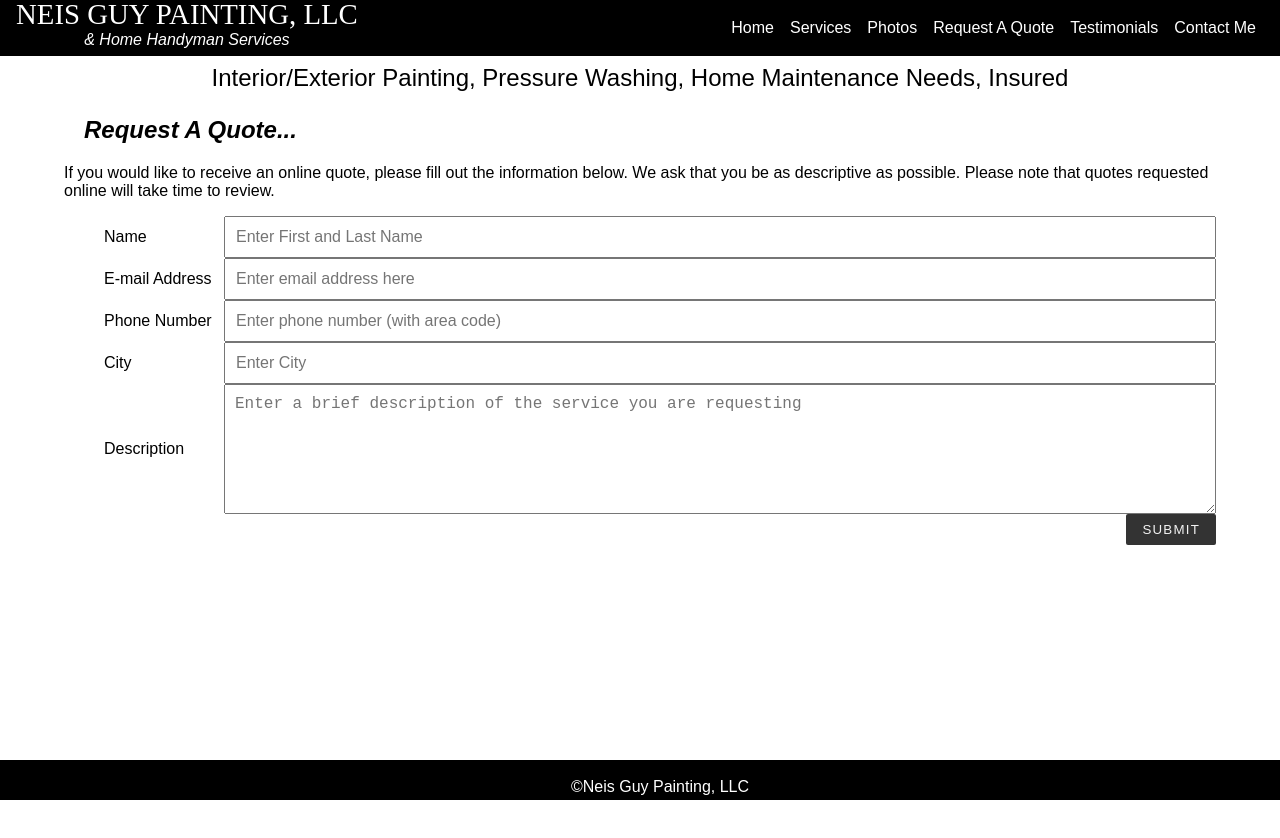
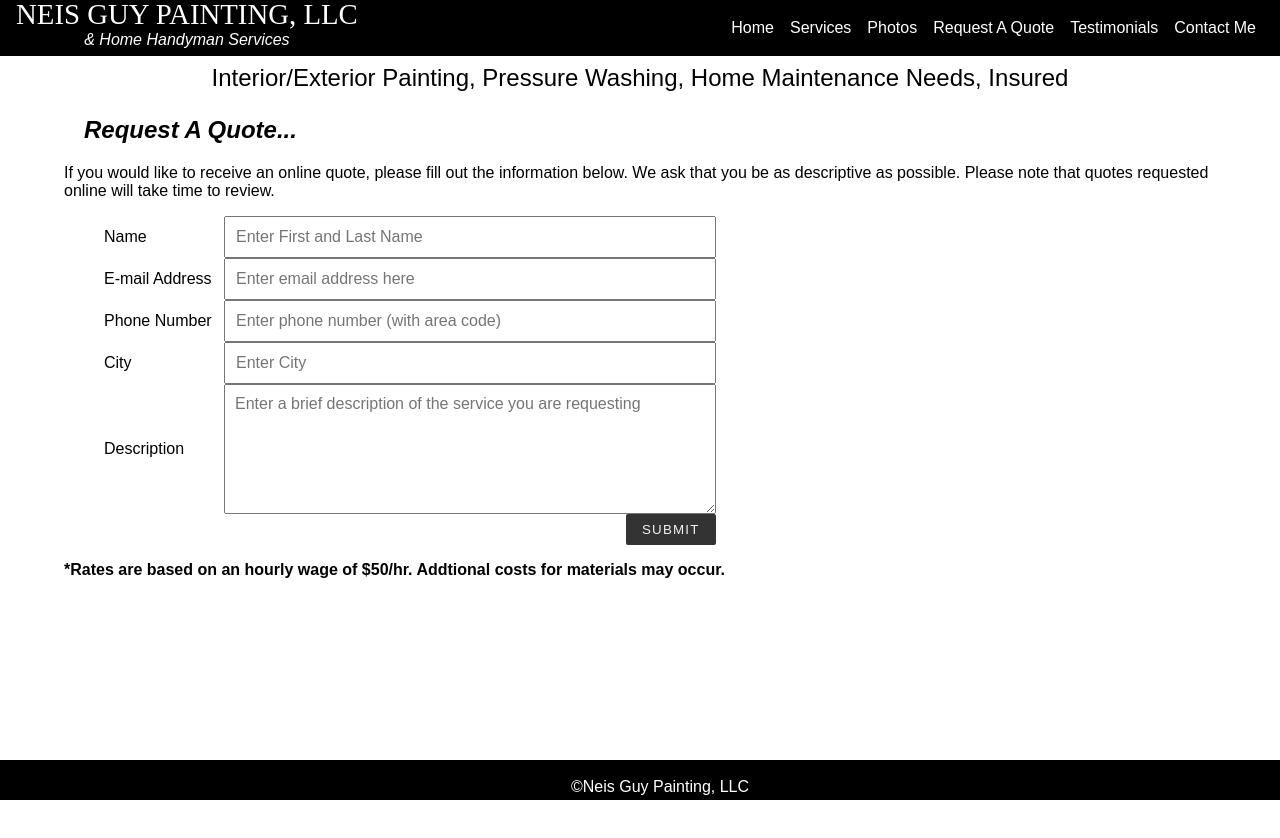
Before and after one commit to Matt-Neis/neis-guy-painting, a React (Create React App) app: page /quotes in a window 1280 px wide. Shown: the top 838 px of the page. Built offline with nearby package versions, Linux system fonts and the light colour scheme.

Commit message:
Edited css to format based on page size

```diff
--- a/src/Client/CSS/Quotes.css
+++ b/src/Client/CSS/Quotes.css
@@ -5,10 +5,12 @@
   flex-wrap: wrap;
   align-items: center;
   font-family: sans-serif;
+  width: 55%
 }
 
 .flex-outer > li > label,
 .flex-outer li p {
+  /*flex: 1 0 120px; */
   flex: 1 0 120px;
   max-width: 120px;
 }
@@ -26,13 +28,15 @@
     color: #f2f2f2;
     text-transform: uppercase;
     letter-spacing: .09em;
-    border-radius: 2px;
+    border-radius: 2px; /* rounds out the edges of button */
+    font-family: sans-serif;
   }
 
 .flex-outer li input,
 .flex-outer li textarea {
   padding: 10px;
   font-size: 16px;
+  font-family: sans-serif;
 }
 
 h2, p {
@@ -51,4 +55,16 @@ h2, p {
     }
 }
 
+/* for when the page is halved */
+@media (max-width: 1200px) {
+    .flex-outer li,
+    .flex-inner {
+      display: flex;
+      flex-wrap: wrap;
+      align-items: center;
+      font-family: sans-serif;
+      width: 100%;
+    }
+}
+
 /* alskdflkasdf */
--- a/src/Components/Quotes.js
+++ b/src/Components/Quotes.js
@@ -41,7 +41,7 @@ class Quotes extends React.Component {
                             </li>
                             <li>
                                 <label>E-mail Address</label>
-                                <input
+                                <input id="txtEmail"
                                   type="text"
                                   placeholder="Enter email address here"
                                   onChange={props.handleChange}
@@ -51,7 +51,7 @@ class Quotes extends React.Component {
                             </li>
                             <li>
                                 <label>Phone Number</label>
-                                <input
+                                <input id="txtPhone"
                                   type="number"
                                   placeholder="Enter phone number (with area code)"
                                   onChange={props.handleChange}
@@ -61,7 +61,7 @@ class Quotes extends React.Component {
                             </li>
                             <li>
                                 <label>City</label>
-                                <input
+                                <input id="txtCity"
                                   type="text"
                                   placeholder="Enter City"
                                   onChange={props.handleChange}
@@ -71,7 +71,7 @@ class Quotes extends React.Component {
                             </li>
                             <li>
                                 <label>Description</label>
-                                <textarea
+                                <textarea id="txtDesc"
                                   type="text"
                                   rows="6"
                                   placeholder="Enter a brief description of the service you are requesting"
@@ -88,6 +88,11 @@ class Quotes extends React.Component {
                     </form>
                   )}
                 />
+                <p>
+                    <b>*Rates are based on an hourly wage of $50/hr.
+                        Addtional costs for materials may occur.
+                    </b>
+                </p>
             </div>
         );
     }
```
